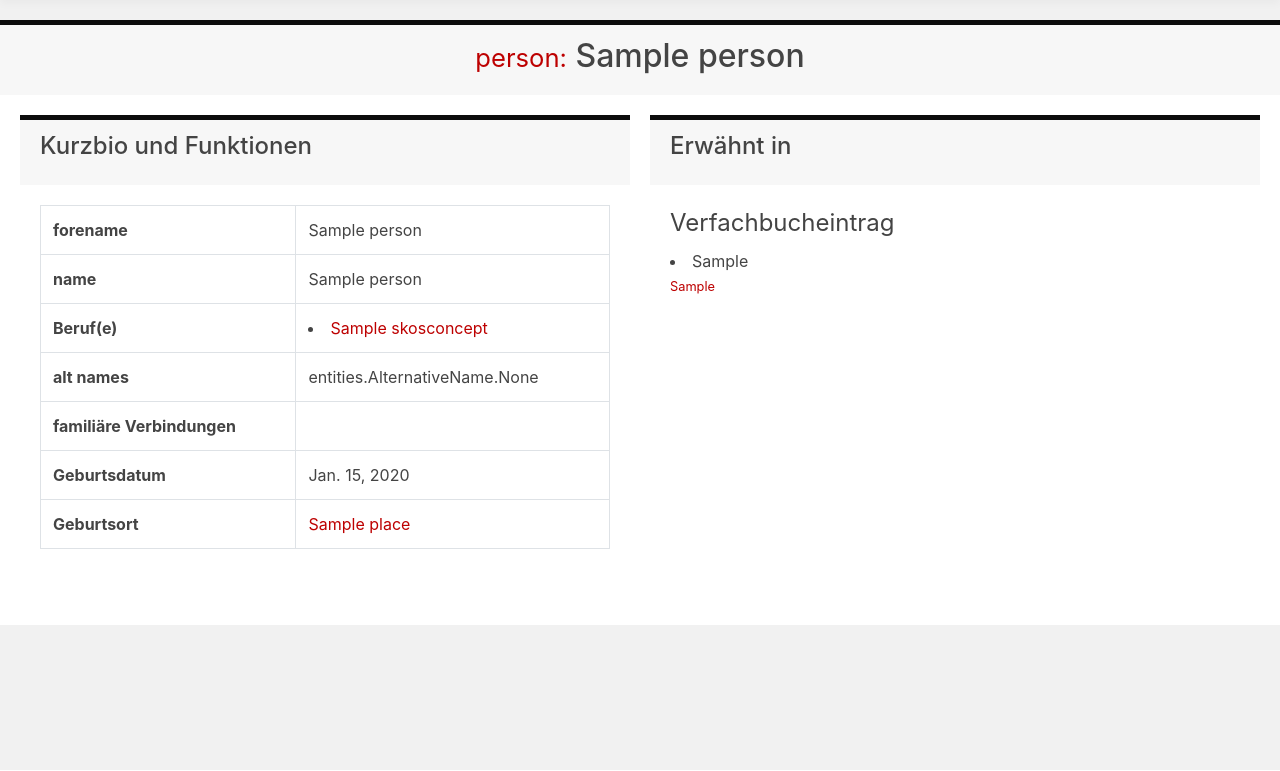
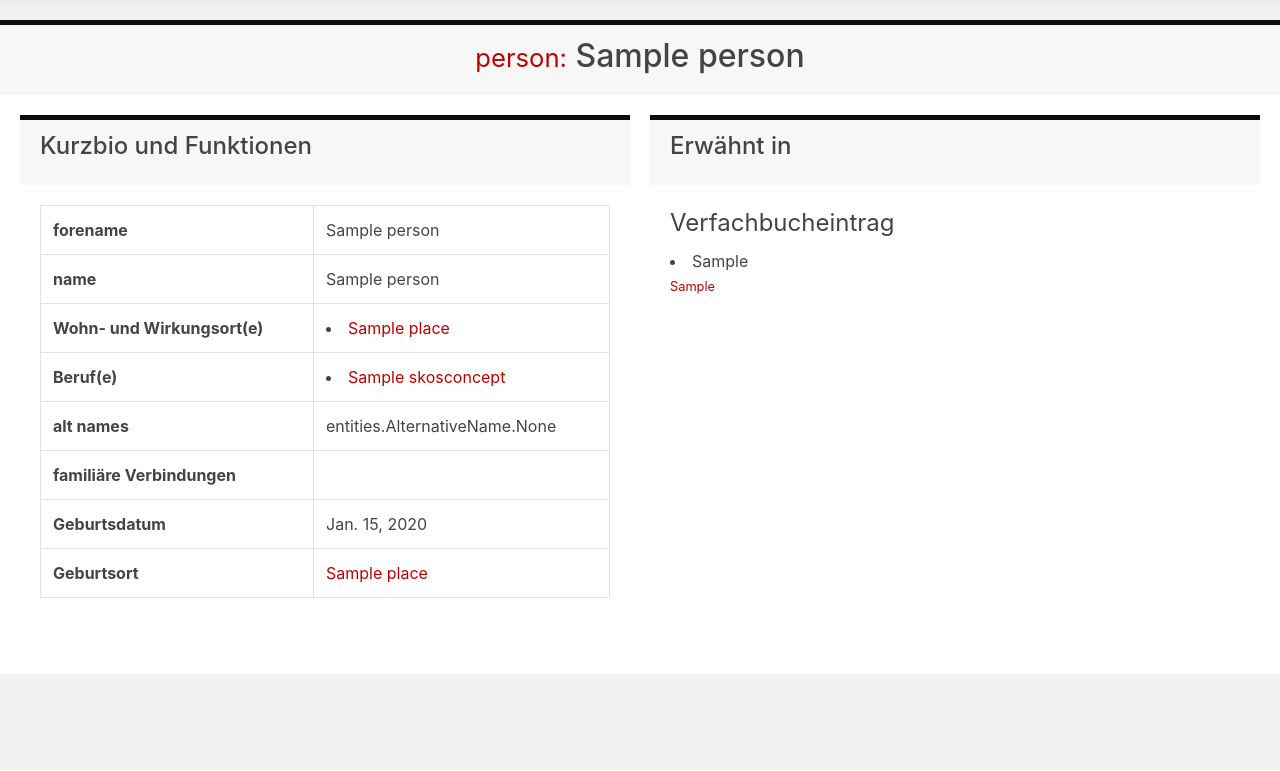
Before and after one commit to reading-in-the-alps/vfbr, a Django app: page /entities/person/detail/1 in a window 1280 px wide. Shown: the part 90-861 px from the top of the page. Run offline with Django 3.2, Linux system fonts and the light colour scheme; tables that the repository leaves empty hold one stand-in row (values such as "Sample post"); some libraries are stand-ins or nearby versions.

Commit message:
added script to fetch locations from persons

```diff
--- a/entities/templates/entities/person_detail.html
+++ b/entities/templates/entities/person_detail.html
@@ -27,6 +27,20 @@
                                 {{ object.name }}
                             </td>
                         </tr>
+                        {% if object.belongs_to_place.all %}
+                          <tr>
+                            <th>
+                                {% get_verbose_name person "belongs_to_place" %}
+                            </th>
+                            <td>
+                                {% for x in object.belongs_to_place.all %}
+                                    <li>
+                                        <a href="{{ x.get_absolute_url }}">{{ x }}</a>
+                                    </li>
+                                {% endfor %}
+                            </td>
+                          </tr>
+                        {% endif %}
                         {% if object.profession.all %}
                             <tr>
                                 <th>
--- a/summaries/api_views.py
+++ b/summaries/api_views.py
@@ -1,5 +1,4 @@
 from rest_framework import viewsets
-from django_filters.rest_framework import DjangoFilterBackend
 from . filters import VfbEntryListFilter
 
 
```
Also changed, not shown: entities/api_views.py (+10 -1 lines), requirements.txt (+30 -30 lines), README.md, 4 other files.
